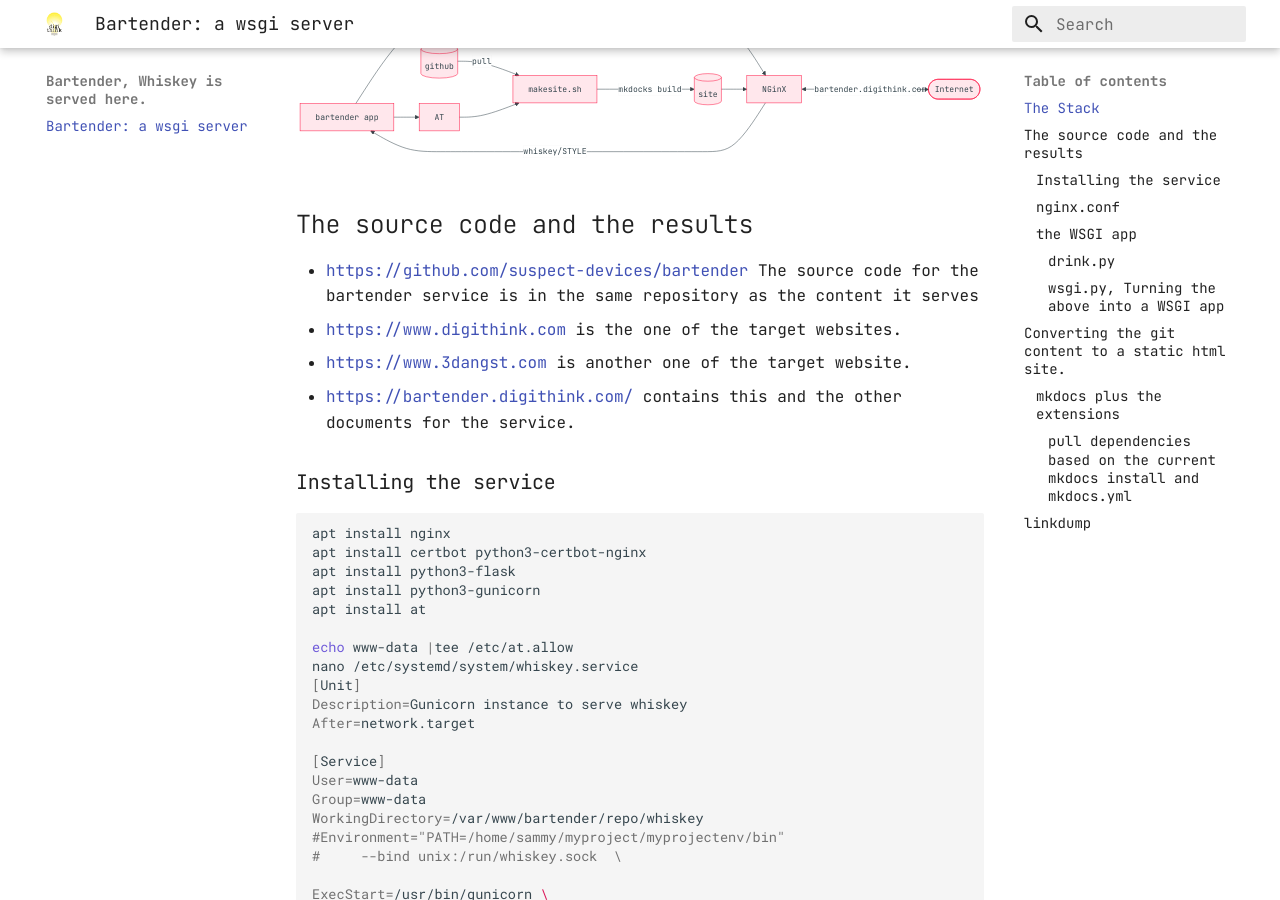
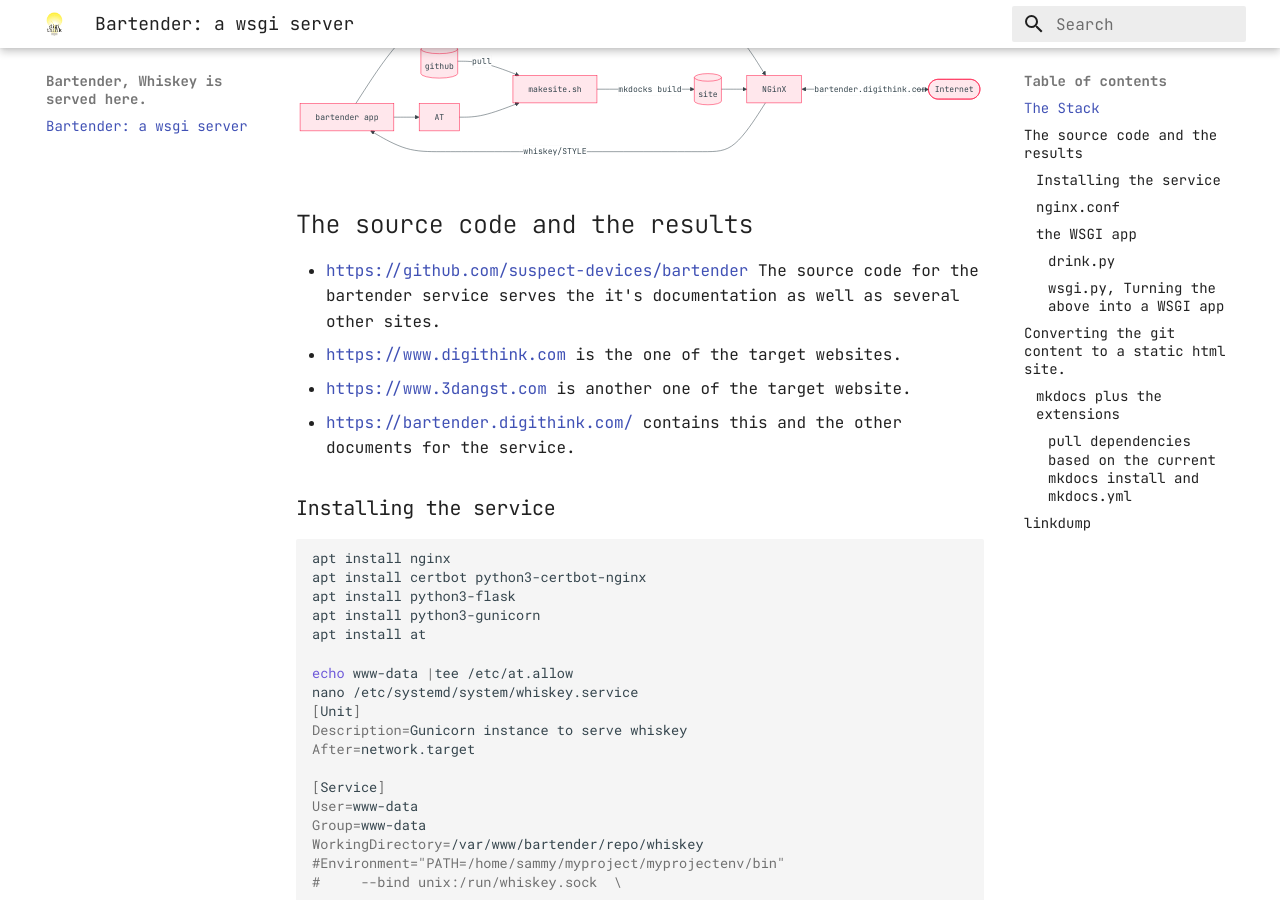
Before and after one commit to suspect-devices/bartender, an MkDocs documentation site: the page built from docs/README.md, in a window 1280 px wide and 900 px high, scrolled down 462 px. Built offline with MkDocs 1.6.1 and Material for MkDocs 9.7.7, drawn with Linux system fonts in a browser that asks for light colours; some of the changed text lies outside the part shown.

Commit message:
minor stuff

```diff
--- a/docs/README.md
+++ b/docs/README.md
@@ -26,7 +26,7 @@
 ## The source code and the results
 
 - [https://github.com/suspect-devices/bartender](https://github.com/suspect-devices/bartender)
-  The source code for the bartender service is in the same repository as the content it serves
+  The source code for the bartender service serves the it's documentation as well as several other sites.
 - [https://www.digithink.com](https://www.digithink.com) is the one of the target websites.
 - [https://www.3dangst.com](https://www.3dangst.com) is another one of the target website.
 - [https://bartender.digithink.com/](https://bartender.digithink.com/) contains this and the other documents for the service.
```
Also changed, not shown: other parts of docs/README.md (+1 -1 lines).
